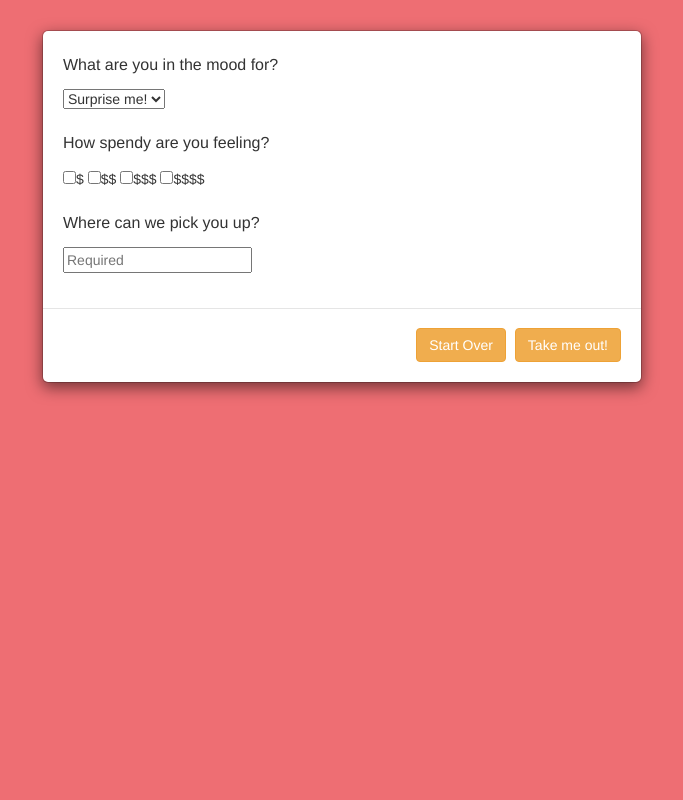
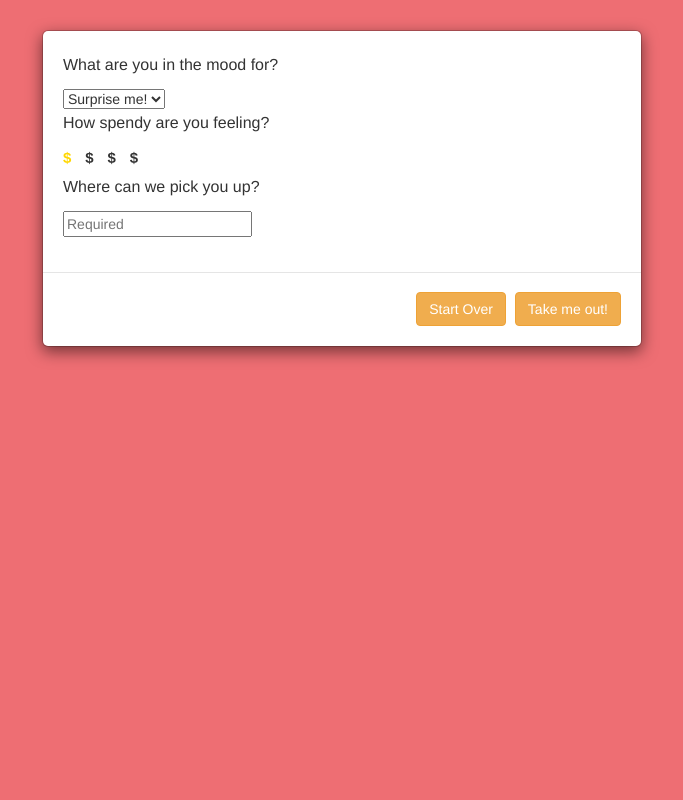
Before and after one commit to aninahpets/Fuder, a Flask app: page / in a window 1440 px wide, after a click on "Eat"; the page is wider, and only the part inside the window is pictured. Shown: that part, without its empty margins (378-1061 px from the left). Run offline with Flask 2, Linux system fonts and the light colour scheme; the visitor is signed in with stand-in values (Sample User, id 1); some libraries are stand-ins or nearby versions.

Commit message:
Changed price input UI and functionality

```diff
--- a/static/options.js
+++ b/static/options.js
@@ -1,12 +1,19 @@
 // TODO: Add autocomplete form functionality https://developers.google.com/maps/documentation/javascript/examples/places-autocomplete-addressform
 
 $(document).ready(function () {
+
+    $('#chckbx-1').attr('checked', true);
 
     function autocompleteAddress() {
         var input = $('#field-user-address')[0];
         var autocomplete = new google.maps.places.Autocomplete(input);
     }
 
+    function geolocateAddress() {
+        navigator.geolocation.getCurrentPosition(function(position) {
+          console.log(position.coords.latitude, position.coords.longitude);
+        }
+    );}
 
     // initialize the 'starting-point' dropdown for future use
     var initialDropdownState = $('#venue-options').html();
@@ -50,6 +57,12 @@ $(document).ready(function () {
         });
     }
 
+    $('.price input').change(function() {
+      $(this).parents('.price').get(0).setAttribute('data-num', this.value);
+      $('.checkbox').prop('checked', false);
+      $(this).prop('checked', true);
+    });
+
     $('.venue-option-btn').click(getOptions);
     $('#history-button').click(getHistory);
     google.maps.event.addDomListener(window, 'load', autocompleteAddress);
--- a/static/style.css
+++ b/static/style.css
@@ -33,3 +33,42 @@
 .pac-container {
     z-index: 10000;
 }
+
+label {
+  display: inline-block;
+  margin-right: 10px;
+}
+
+label {
+  display: inline-block;
+  margin-right: 10px;
+}
+
+.price label {
+  font-size: 15px;
+  cursor: pointer;
+}
+
+.price input[type=checkbox] {
+  visibility: hidden;
+  position: absolute;
+}
+
+.price[data-num="1"] label:nth-child(1) {
+  color: gold;
+}
+
+.price[data-num="2"] label:nth-child(1),
+.price[data-num="2"] label:nth-child(2){
+  color: gold;
+}
+
+.price[data-num="3"] label:nth-child(1),
+.price[data-num="3"] label:nth-child(2),
+.price[data-num="3"] label:nth-child(3) {
+  color: gold;
+}
+
+.price[data-num="4"] label {
+  color: gold;
+}
--- a/templates/index.html
+++ b/templates/index.html
@@ -20,9 +20,7 @@
             <div class='container'>
                 <div class='row'>
                     <div class='col-lg-8 col-lg-offset-2 centered'>
-                        <img src='static/fuder.png' id='fuder-logo'>
-                        <br>
-                        <br>
+                        <img src='static/fuder.png' id='fuder-logo' alt="Fuder">
                         {% with messages = get_flashed_messages() %}
                         {% if messages %}
                             {% for message in messages %}
@@ -31,48 +29,58 @@
                         {% endif %}
                     {% endwith %}
                     <div class='container'>
-                        <form action='/get_user_auth' method='POST'>
-                            <br>
                         <button type='button' class='btn btn-warning venue-option-btn' id='restaurant-button' name='restaurant-button' data-venue-type='restaurant' data-toggle='modal' data-target='#optionsModal'>
                         Eat
                         </button>
                         <button type='button' class='btn btn-warning venue-option-btn' id='bar-button' name='bar-button' data-venue-type='bar' data-toggle='modal' data-target='#optionsModal'>
                         Drink
                         </button>
+                    </div>
+                    <div class='container'>
+                        <button type='button' class='btn btn-warning' id='history-button' data-toggle='modal' data-target='#historyModal'>
+                        View Visit History
+                        </button>
+                    </div>
+                </div>
+            </div>
+        </div>
+    </div>
+    <div id='footer'>
+        <div class='container'>
+            <a href='/logout' class='btn btn-warning'>
+                Log Out
+            </a>
+        </div>
+    </div>
+    <!-- Options-Modal -->
     <div class='modal fade' id='optionsModal' role='dialog'>
         <div class='modal-dialog'>
             <div class='modal-content'>
                 <div class='modal-body' id='modal-body'>
+                    <form action='/get_user_auth' method='POST'>
                         <p>What are you in the mood for?</p>
                         <select name='venue-option' id='venue-options'>
                             <option value='surprise'>Surprise me!</option>
                         </select>
-                                            <br>
-                                            <br>
                         <p>How spendy are you feeling?</p>
-                                            <input type='checkbox' name='price' value='1'>$
-                                            <input type='checkbox' name='price' value='2'>$$
-                                            <input type='checkbox' name='price' value='3'>$$$
-                                            <input type='checkbox' name='price' value='4'>$$$$
-                                            <br>
-                                            <br>
+                        <div class='price' data-num='1'>
+                            <label>$ <input type='checkbox' name='price' class='checkbox' id='chckbx-1' value='1' /></label>
+                            <label>$ <input type='checkbox' name='price' class='checkbox' value='2' /></label>
+                            <label>$ <input type='checkbox' name='price' class='checkbox' value='3' /></label>
+                            <label>$ <input type='checkbox' name='price' class='checkbox' value='4' /></label>
+                        </div>
                         <p>Where can we pick you up?</p><input type='text' name='user-address' id='field-user-address' required placeholder='Required'>
                     </div>
                     <div class='modal-footer'>
                         <button type='button' class='btn btn-warning' data-dismiss='modal'>Start Over
                         </button>
                         <input type='submit' class='btn btn-warning' value='Take me out!' id='uber-auth-button'>
+                    </form>
                 </div>
             </div>
         </div>
     </div>
-                        </form>
-                    </div>
-                    <br>
-                    <div class='container'>
-                        <button type='button' class='btn btn-warning' id='history-button' data-toggle='modal' data-target='#historyModal'>
-                        View Visit History
-                        </button>
+    <!-- History-Modal -->
     <div class='modal fade' id='historyModal' role='dialog'>
         <div class='modal-dialog'>
             <div class='modal-content'>
@@ -87,30 +95,5 @@
             </div>
         </div>
     </div>
-                    </div>
-                    <br>
-                    <br>
-                    <br>
-                </div>
-            </div>
-        </div>
-    </div>
-    <div id='footer'>
-        <div class='container'>
-            <div class='row'>
-                <div class='col-lg-4'>
-                    <a href='/logout'>
-                        <button type='button' class='btn btn-warning' name='logout' id='button-logout'>Log Out</button>
-                    </a>
-                    <div class='col-lg-4'>
-                    </div>
-                </div>
-            </div>
-        </div>
-        <!--
-        <div class="poller">
-            <button class='poller__startButton'>Poll</button>
-            <span class="poller__data"></span>
-        </div> -->
 </body>
 </html>
```
Also changed, not shown: helper_functions.py (+10 -14 lines). Lines whose indentation alone changed are shown as unchanged.
